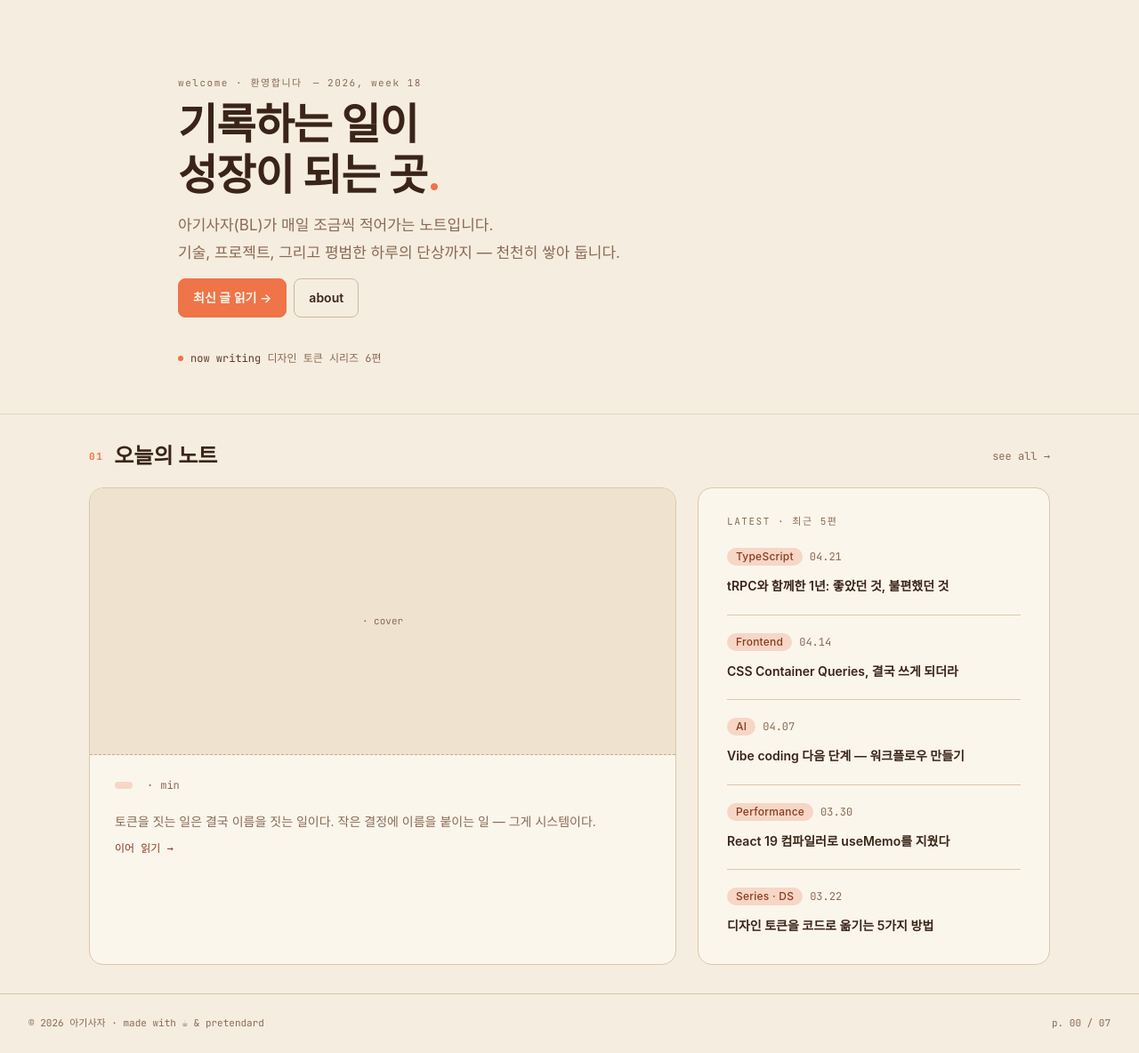
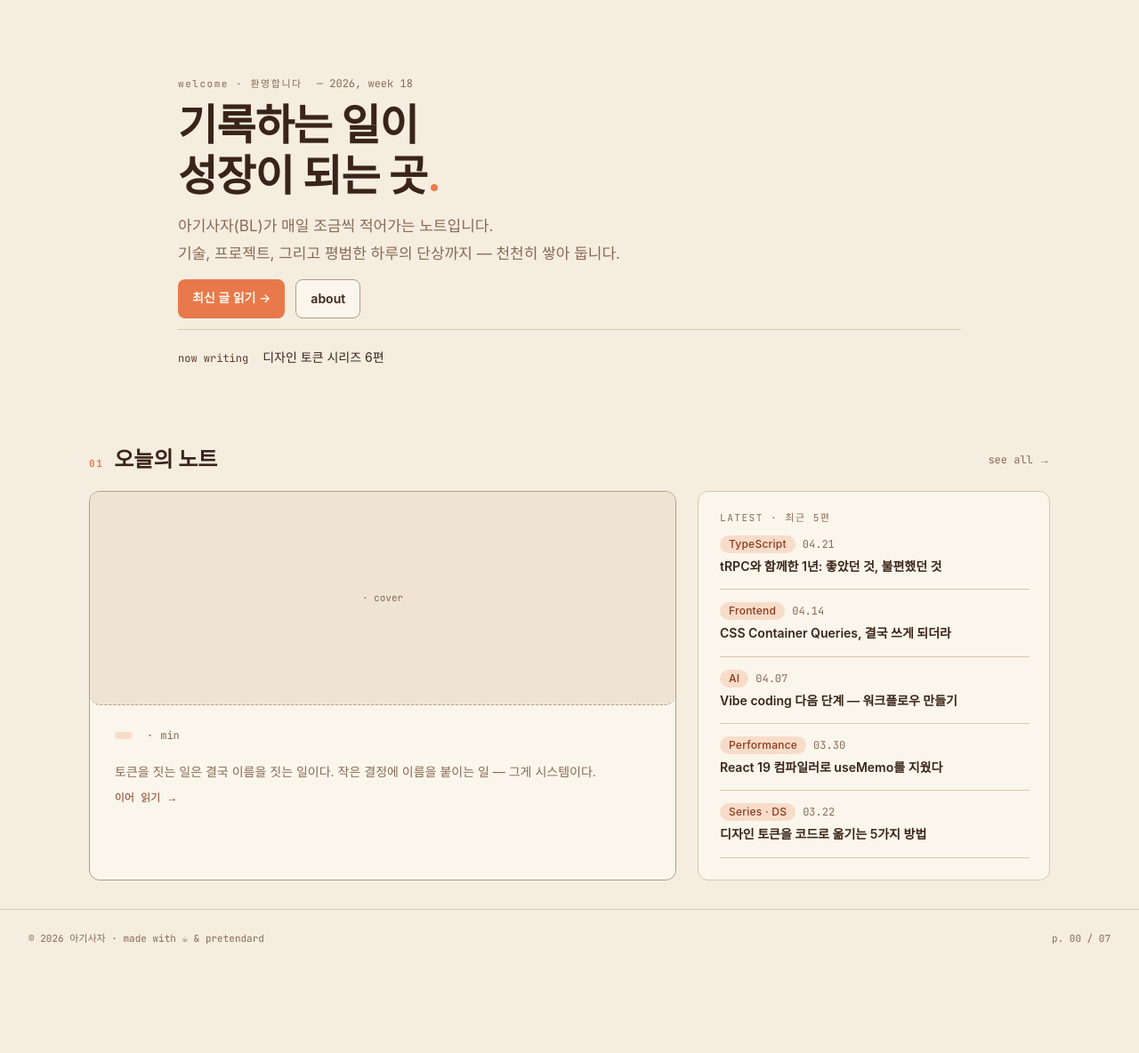
Before and after one commit to huisuu4/14th_third_session, a Django app: page / in a window 1280 px wide. Shown: the part 76-1260 px from the top of the page at 89% size. After the commit the page ends 1137 px from the top, so only its background shows below. Run offline with Django 5.2, Linux system fonts and the light colour scheme; data that the repository does not hold is empty; some web fonts are replaced.

Commit message:
Feat: 3주차 과제2

```diff
--- a/static/css/home.css
+++ b/static/css/home.css
@@ -1,25 +1,20 @@
 .home-page {
-    width: 100%;
-    margin: 0;
-    padding: 0;
-    font-family: 'Inter', 'Pretendard', sans-serif;
-    color: var(--beige-ink-1, #3A2419);
+    width: 1280px;
+    margin: 0 auto;
 }
 
 .home-hero {
     display: flex;
-    width: 100%;
-    padding: 88px 56px 56px 56px;
+    width: 1280px;
+    padding: 88px 56px 56px;
     flex-direction: column;
     align-items: center;
-    border-bottom: 1px solid var(--beige-line-default, #E7D6BF);
     box-sizing: border-box;
 }
 
 .hero-inner {
     display: flex;
     width: 880px;
-    max-width: 100%;
     flex-direction: column;
     align-items: flex-start;
     gap: 12px;
@@ -27,53 +22,54 @@
 
 .hero-eyebrow {
     margin: 0;
+
     color: var(--beige-ink-3, #8A6A55);
-    font-family: "JetBrains Mono", monospace;
+    font-family: "JetBrains Mono";
     font-size: 11px;
-    font-style: normal;
     font-weight: 400;
     line-height: 100%;
     letter-spacing: 1.54px;
 }
 
 .hero-eyebrow span {
-    margin-left: 4px;
+    margin-left: 8px;
+
+    color: var(--beige-ink-3, #8A6A55);
+    font-family: "JetBrains Mono";
+    font-size: 12px;
+    font-weight: 400;
+    line-height: 100%;
+    letter-spacing: 0;
 }
 
 .hero-title {
-    width: 880px;
-    max-width: 100%;
     margin: 0;
+
     color: var(--beige-ink-1, #3A2419);
-    font-family: "Inter", "Pretendard", sans-serif;
+    font-family: Inter;
     font-size: 48px;
-    font-style: normal;
     font-weight: 700;
     line-height: 120%;
     letter-spacing: -0.96px;
 }
 
 .hero-title span {
-    color: var(--beige-accent-default, #EF7448);
+    color: var(--beige-accent-default, #E8794A);
 }
 
 .hero-bio {
-    width: 620px;
-    max-width: 100%;
     margin: 0;
+
     color: var(--beige-ink-3, #8A6A55);
-    font-family: "Inter", "Pretendard", sans-serif;
+    font-family: Inter;
     font-size: 17px;
-    font-style: normal;
     font-weight: 400;
     line-height: 185%;
 }
 
 .hero-actions {
     display: flex;
-    align-items: center;
-    gap: 8px;
-    margin: 0;
+    gap: 12px;
 }
 
 .home-button {
@@ -82,59 +78,66 @@
     align-items: flex-start;
     gap: 8px;
     border-radius: 8px;
-    border: 1px solid var(--beige-line-strong, #D0B79F);
-    background: transparent;
+    border: 1px solid var(--beige-line-strong, #B59C82);
+    background-color: var(--beige-bg-paper, #FBF6EC);
     color: var(--beige-ink-1, #3A2419);
-    font-family: "Inter", "Pretendard", sans-serif;
+    font-family: Inter;
     font-size: 14px;
-    font-style: normal;
     font-weight: 600;
     line-height: 160%;
     text-decoration: none;
+    cursor: pointer;
+    transition: all 0.2s ease;
     box-sizing: border-box;
 }
 
+.home-button:active {
+    transform: scale(0.98);
+}
+
 .home-button.primary {
-    border-color: var(--beige-accent-default, #EF7448);
-    background: var(--beige-accent-default, #EF7448);
     color: var(--beige-bg-paper, #FBF6EC);
+    background-color: var(--beige-accent-default, #E8794A);
+    border: none;
+}
+
+.home-button.primary:hover {
+    background-color: var(--beige-accent-hover, #C95A2C);
+}
+
+.home-button.sub:hover {
+    background-color: var(--beige-bg-sunken, #EFE4D2);
 }
 
 .now-writing {
-    position: relative;
-    margin: 28px 0 0;
-    padding-left: 14px;
-    color: var(--beige-ink-3, #8A6A55);
-    font-family: "JetBrains Mono", monospace;
+    display: flex;
+    width: 880px;
+    border-top: 1px solid var(--beige-line-default, #D9C7A8);
+    padding-top: 20px;
+    gap: 16px;
+    align-items: center;
+    margin: 0;
+}
+
+.now-label {
+    color: var(--beige-ink-2, #5B3A28);
+    font-family: "JetBrains Mono";
     font-size: 12px;
-    font-style: normal;
     font-weight: 400;
     line-height: 100%;
 }
 
-.now-writing::before {
-    content: "";
-    position: absolute;
-    left: 0;
-    top: 3px;
-    width: 6px;
-    height: 6px;
-    border-radius: 999px;
-    background: var(--beige-accent-default, #EF7448);
-}
-
-.now-writing span {
-    color: var(--beige-ink-2, #5B3A28);
-    font-family: "JetBrains Mono", monospace;
-    font-size: 12px;
-    font-style: normal;
+.now-title {
+    color: var(--beige-ink-1, #3A2419);
+    font-family: Inter;
+    font-size: 14px;
     font-weight: 400;
-    line-height: 100%;
+    line-height: 160%;
 }
 
 .note-section {
     display: flex;
-    width: 100%;
+    width: 1280px;
     padding: 32px 56px;
     flex-direction: column;
     align-items: center;
@@ -144,39 +147,35 @@
 .note-inner {
     display: flex;
     width: 1080px;
-    max-width: 100%;
     flex-direction: column;
-    align-items: stretch;
+    align-items: flex-start;
     gap: 20px;
 }
 
 .note-header {
     display: flex;
-    width: 100%;
+    width: 1080px;
     height: 30px;
     justify-content: space-between;
     align-items: center;
 }
 
 .note-title {
+    margin: 0;
     display: flex;
-    align-items: center;
+    align-items: baseline;
     gap: 12px;
-    margin: 0;
     color: var(--beige-ink-1, #3A2419);
-    font-family: "Inter", "Pretendard", sans-serif;
+    font-family: Inter;
     font-size: 24px;
-    font-style: normal;
     font-weight: 700;
     line-height: 135%;
 }
 
-.note-title::before {
-    content: "01";
-    color: var(--beige-accent-default, #EF7448);
-    font-family: "JetBrains Mono", monospace;
+.note-title span {
+    color: var(--beige-accent-default, #E8794A);
+    font-family: "JetBrains Mono";
     font-size: 11px;
-    font-style: normal;
     font-weight: 700;
     line-height: 100%;
     letter-spacing: 1.54px;
@@ -184,52 +183,67 @@
 
 .see-all {
     color: var(--beige-ink-3, #8A6A55);
-    font-family: "JetBrains Mono", monospace;
+    font-family: "JetBrains Mono";
     font-size: 12px;
-    font-style: normal;
     font-weight: 400;
     line-height: 100%;
+    cursor: pointer;
+    transition: all 0.2s ease;
     text-decoration: none;
+}
+
+.see-all:hover {
+    color: var(--beige-accent-hover, #C95A2C);
 }
 
 .note-layout {
     display: flex;
-    width: 100%;
+    width: 1080px;
     gap: 24px;
-    align-items: stretch;
 }
 
 .featured-card {
-    flex: 0 0 660px;
     display: flex;
+    width: 660px;
     flex-direction: column;
-    overflow: hidden;
-    border: 1px solid var(--beige-line-default, #DCC7AA);
-    border-radius: 16px;
+    align-items: flex-start;
+    border-radius: 12px;
+    border: 1px solid var(--beige-line-strong, #B59C82);
     background: var(--beige-bg-paper, #FBF6EC);
     color: inherit;
     text-decoration: none;
+    cursor: pointer;
+    transition: all 0.2s ease;
     box-sizing: border-box;
 }
 
+.featured-card:hover {
+    transform: translateY(-2px);
+}
+
+.latest-card:hover {
+    transform: translateY(-2px);
+}
+
 .featured-cover {
-    height: 300px;
     display: flex;
+    width: 100%;
+    height: 240px;
+    justify-content: center;
     align-items: center;
-    justify-content: center;
-    border-bottom: 1px dashed var(--beige-line-strong, #C7AA8A);
-    background: var(--beige-bg-muted, #EFE2CF);
+    border-bottom: 1px dashed var(--beige-line-strong, #B59C82);
+    border-radius: 12px;
+    background: var(--beige-bg-sunken, #EFE4D2);
     color: var(--beige-ink-3, #8A6A55);
-    font-family: "JetBrains Mono", monospace;
+    font-family: "JetBrains Mono";
     font-size: 11px;
-    font-style: normal;
     font-weight: 400;
     line-height: 100%;
 }
 
 .featured-content {
     display: flex;
-    width: 100%;
+    width: 660px;
     padding: 28px;
     flex-direction: column;
     align-items: flex-start;
@@ -240,44 +254,10 @@
 .post-meta {
     display: flex;
     align-items: center;
-    flex-wrap: wrap;
     gap: 8px;
-    margin: 0;
     color: var(--beige-ink-3, #8A6A55);
-    font-family: "JetBrains Mono", monospace;
+    font-family: "JetBrains Mono";
     font-size: 12px;
-    font-style: normal;
-    font-weight: 400;
-    line-height: 100%;
-}
-
-.featured-content h3 {
-    margin: 0;
-    color: var(--beige-ink-1, #3A2419);
-    font-family: "Inter", "Pretendard", sans-serif;
-    font-size: 32px;
-    font-style: normal;
-    font-weight: 700;
-    line-height: 135%;
-    letter-spacing: -0.64px;
-}
-
-.featured-content p {
-    margin: 0;
-    align-self: stretch;
-    color: var(--beige-ink-3, #8A6A55);
-    font-family: "Inter", "Pretendard", sans-serif;
-    font-size: 14px;
-    font-style: normal;
-    font-weight: 400;
-    line-height: 160%;
-}
-
-.featured-read {
-    color: var(--beige-accent-ink, #8C3A1F);
-    font-family: "JetBrains Mono", monospace;
-    font-size: 12px;
-    font-style: normal;
     font-weight: 400;
     line-height: 100%;
 }
@@ -289,9 +269,8 @@
     gap: 4px;
     border-radius: 999px;
     color: var(--beige-ink-2, #5B3A28);
-    font-family: "Inter", "Pretendard", sans-serif;
+    font-family: Inter;
     font-size: 12px;
-    font-style: normal;
     font-weight: 500;
     line-height: 100%;
     letter-spacing: 0.24px;
@@ -299,111 +278,104 @@
 }
 
 .chip.accent {
-    border: 0;
-    background: var(--beige-accent-muted, #F7D6C5);
-    color: var(--beige-accent-ink, #8C3A1F);
+    background: var(--beige-accent-soft, #F8DCCA);
+    color: var(--beige-accent-ink, #8C3A19);
 }
 
 .chip.outline {
-    border: 1px solid var(--beige-line-strong, #C7AA8A);
-    background: transparent;
+    border: 1px solid var(--beige-line-strong, #B59C82);
     color: var(--beige-ink-2, #5B3A28);
 }
 
+.featured-content h3 {
+    margin: 0;
+    color: var(--beige-ink-1, #3A2419);
+    font-family: Inter;
+    font-size: 28px;
+    font-weight: 700;
+    line-height: 130%;
+    letter-spacing: -0.28px;
+}
+
+.featured-content p {
+    margin: 0;
+    color: var(--beige-ink-3, #8A6A55);
+    font-family: Inter;
+    font-size: 14px;
+    font-weight: 400;
+    line-height: 160%;
+}
+
+.featured-read {
+    color: var(--beige-accent-ink, #8C3A19);
+    font-family: "JetBrains Mono";
+    font-size: 12px;
+    font-weight: 400;
+    line-height: 100%;
+    cursor: pointer;
+}
+
 .latest-card {
-    flex: 1;
-    min-width: 0;
-    padding: 32px;
-    border: 1px solid var(--beige-line-default, #DCC7AA);
-    border-radius: 16px;
+    display: flex;
+    width: 396px;
+    padding: 24px;
+    flex-direction: column;
+    align-items: flex-start;
+    border-radius: 12px;
+    border: 1px solid var(--beige-line-default, #D9C7A8);
     background: var(--beige-bg-paper, #FBF6EC);
+    transition: all 0.2s ease;
     box-sizing: border-box;
 }
 
 .latest-heading {
-    margin: 0 0 24px;
+    margin: 0;
     color: var(--beige-ink-3, #8A6A55);
-    font-family: "JetBrains Mono", monospace;
+    font-family: "JetBrains Mono";
     font-size: 11px;
-    font-style: normal;
     font-weight: 400;
     line-height: 100%;
     letter-spacing: 1.54px;
 }
 
 .latest-item {
-    display: block;
-    padding: 0 0 20px;
-    margin-bottom: 20px;
-    border-bottom: 1px solid var(--beige-line-default, #DCC7AA);
+    display: flex;
+    width: 348px;
+    padding: 14px 0;
+    flex-direction: column;
+    align-items: flex-start;
+    gap: 4px;
+    border-bottom: 1px solid var(--beige-line-default, #D9C7A8);
     color: inherit;
     text-decoration: none;
-}
-
-.latest-item:last-child {
-    margin-bottom: 0;
-    padding-bottom: 0;
-    border-bottom: 0;
+    box-sizing: border-box;
 }
 
 .latest-meta {
     display: flex;
     align-items: center;
     gap: 8px;
-    margin-bottom: 12px;
+}
+
+.latest-date {
     color: var(--beige-ink-3, #8A6A55);
-    font-family: "JetBrains Mono", monospace;
+    font-family: "JetBrains Mono";
     font-size: 12px;
-    font-style: normal;
     font-weight: 400;
     line-height: 100%;
 }
 
 .latest-item strong {
-    display: block;
     color: var(--beige-ink-1, #3A2419);
-    font-family: "Inter", "Pretendard", sans-serif;
+    font-family: Inter;
     font-size: 14px;
-    font-style: normal;
     font-weight: 600;
     line-height: 160%;
+
+    cursor: pointer;
+    transition: all 0.2s ease;
 }
 
-@media (max-width: 900px) {
-    .note-section {
-        padding: 32px 24px;
-    }
-
-    .note-layout {
-        flex-direction: column;
-    }
-
-    .featured-card {
-        flex: none;
-        width: 100%;
-    }
-
-    .latest-card {
-        width: 100%;
-    }
+.latest-item strong:hover {
+    color: var(--beige-accent-ink, #8C3A19);
 }
-
-.home-button {
-    transition: background-color 150ms ease-out, transform 80ms ease-out;
-}
-
-.home-button:active {
-    transform: scale(0.98);
-}
-
-.featured-card {
-    transition: transform 150ms ease-out, box-shadow 150ms ease-out;
-}
-
-.featured-card:hover {
-    transform: translateY(-2px);
-}
-
-.featured-card:active {
-    transform: scale(0.98);
-}
--- a/templates/blog/home.html
+++ b/templates/blog/home.html
@@ -2,13 +2,9 @@
 {% load static %}
 {% block title %}{{ BRAND_NAME }}{% endblock %}
 
-{% block extra_head %}
-<link rel="stylesheet" href="{% static 'css/home.css' %}">
-{% endblock %}
-
 {% block content %}
 {# TODO: W1 — 아기 사자 작성 영역 #}
-
+<link rel="stylesheet" href="{% static 'css/home.css' %}">
 
 <main class="home-page">
 
@@ -31,13 +27,13 @@
 
             <div class="hero-actions">
                 <a href="{% url 'tech_list' %}" class="home-button primary">최신 글 읽기 →</a>
-                <a href="{% url 'profile' %}" class="home-button">about</a>
+                <a href="{% url 'profile' %}" class="home-button sub">about</a>
             </div>
 
-            <p class="now-writing">
-                <span>now writing</span>
-                {{ hero.now_writing }}
-            </p>
+            <div class="now-writing">
+                <span class="now-label">now writing</span>
+                <span class="now-title">{{ hero.now_writing }}</span>
+            </div>
         </div>
     </section>
 
@@ -45,7 +41,10 @@
         <div class="note-inner">
 
             <div class="note-header">
-                <h2 class="note-title">오늘의 노트</h2>
+                <h2 class="note-title">
+                    <span>01</span>
+                    오늘의 노트
+                </h2>
                 <a href="{% url 'tech_list' %}" class="see-all">see all →</a>
             </div>
 
@@ -83,7 +82,7 @@
                     <a href="{% url 'tech_detail' featured.slug %}" class="latest-item">
                         <div class="latest-meta">
                             <span class="chip accent">TypeScript</span>
-                            <span>04.21</span>
+                            <span class="latest-date">04.21</span>
                         </div>
                         <strong>tRPC와 함께한 1년: 좋았던 것, 불편했던 것</strong>
                     </a>
@@ -91,7 +90,7 @@
                     <a href="{% url 'tech_detail' featured.slug %}" class="latest-item">
                         <div class="latest-meta">
                             <span class="chip accent">Frontend</span>
-                            <span>04.14</span>
+                            <span class="latest-date">04.14</span>
                         </div>
                         <strong>CSS Container Queries, 결국 쓰게 되더라</strong>
                     </a>
@@ -99,7 +98,7 @@
                     <a href="{% url 'tech_detail' featured.slug %}" class="latest-item">
                         <div class="latest-meta">
                             <span class="chip accent">AI</span>
-                            <span>04.07</span>
+                            <span class="latest-date">04.07</span>
                         </div>
                         <strong>Vibe coding 다음 단계 — 워크플로우 만들기</strong>
                     </a>
@@ -107,7 +106,7 @@
                     <a href="{% url 'tech_detail' featured.slug %}" class="latest-item">
                         <div class="latest-meta">
                             <span class="chip accent">Performance</span>
-                            <span>03.30</span>
+                            <span class="latest-date">03.30</span>
                         </div>
                         <strong>React 19 컴파일러로 useMemo를 지웠다</strong>
                     </a>
@@ -115,7 +114,7 @@
                     <a href="{% url 'tech_detail' featured.slug %}" class="latest-item">
                         <div class="latest-meta">
                             <span class="chip accent">Series · DS</span>
-                            <span>03.22</span>
+                            <span class="latest-date">03.22</span>
                         </div>
                         <strong>디자인 토큰을 코드로 옮기는 5가지 방법</strong>
                     </a>
```
Also changed, not shown: static/css/tech_list.css (+90 -121 lines), templates/blog/tech_detail.html (+2 -5 lines), templates/blog/tech_list.html (+26 -24 lines).
